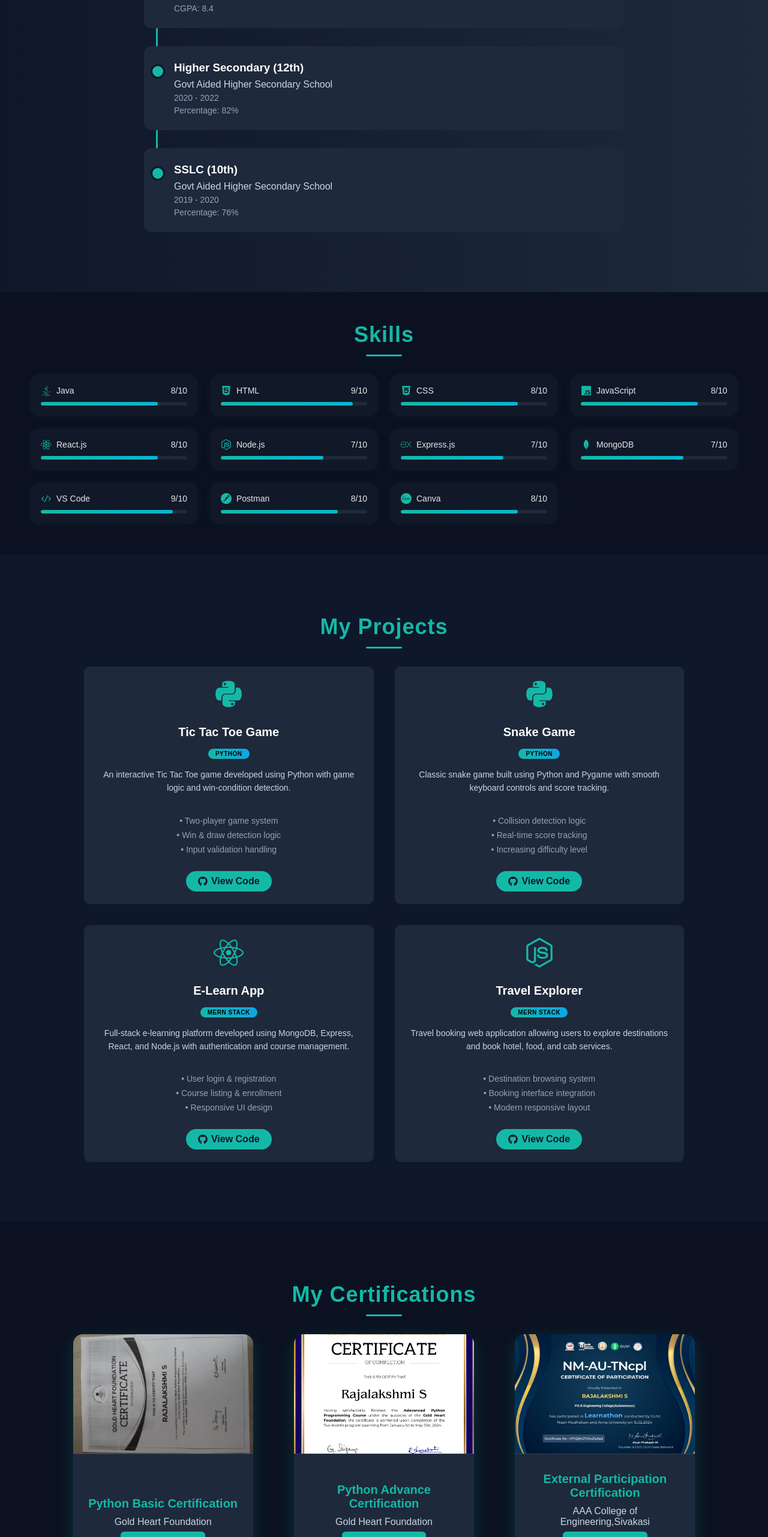
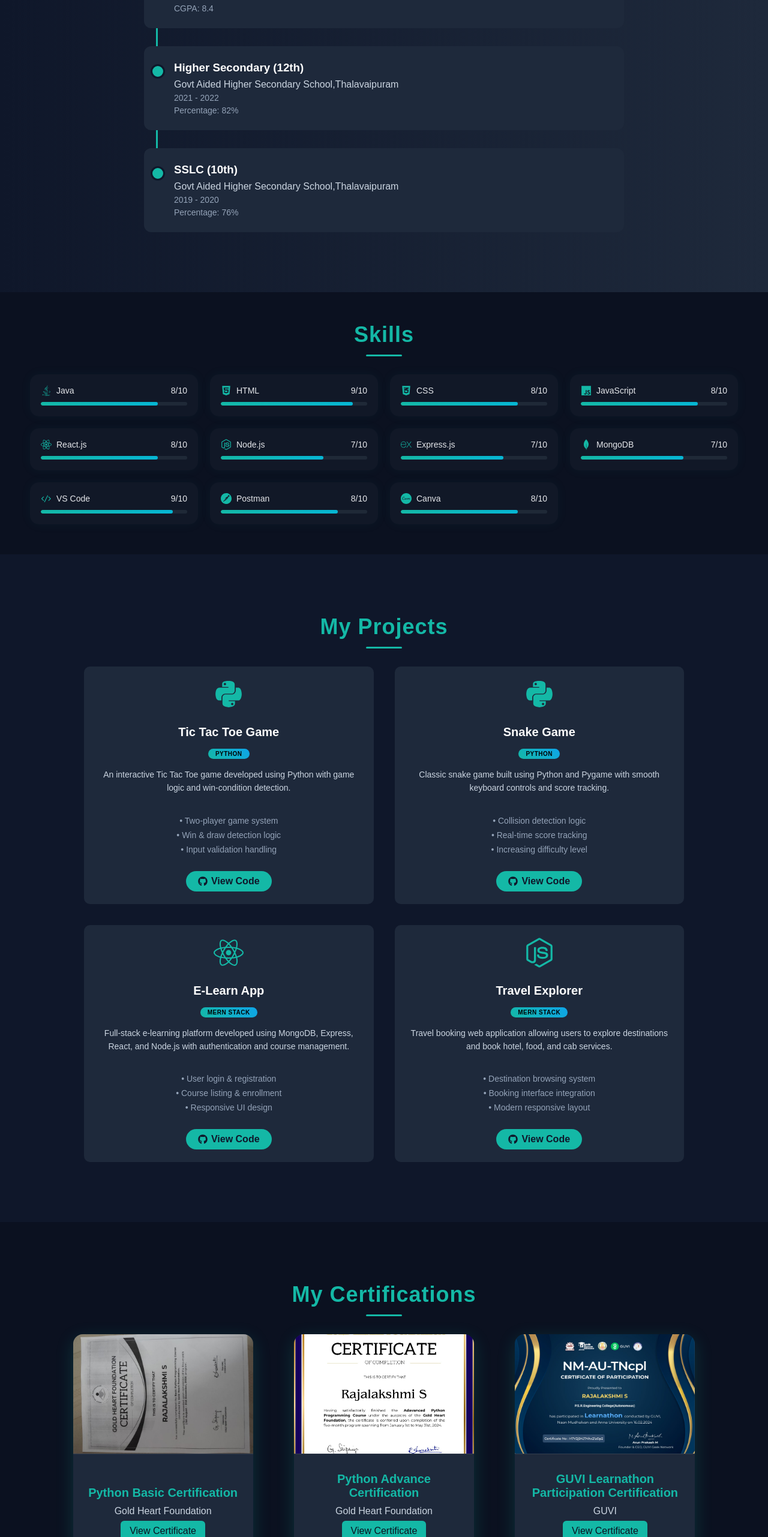
Before and after one commit to Developerraji/Portfolio, a React (Vite) app: page / in a window 1280 px wide. Shown: the part 1604-4166 px from the top of the page at 60% size. Built offline with nearby package versions, Linux system fonts and the light colour scheme.

Commit message:
fix: updated changes

```diff
--- a/src/Components/Certificates.jsx
+++ b/src/Components/Certificates.jsx
@@ -21,14 +21,14 @@ const Certificates = () => {
       issuer: "Gold Heart Foundation"
     },
     {
-      title: "External Participation Certification",
+      title: "GUVI Learnathon Participation Certification",
       image: reactCert,
-      issuer: "AAA College of Engineering,Sivakasi"
+      issuer: "GUVI"
     },
     {
-      title: "GUVI Learnathon Participation Certification",
+      title: "External Participation Certification",
       image: jsCert,
-      issuer: "GUVI"
+      issuer:"Kalasalingam University,Krishnankovil"
     },
     {
       title: "Internship Certification",
--- a/src/Components/Education.jsx
+++ b/src/Components/Education.jsx
@@ -17,14 +17,14 @@ function Education() {
 
         <div className="education-card">
           <h3>Higher Secondary (12th)</h3>
-          <p className="edu-institution">Govt Aided Higher Secondary School</p>
-          <p className="edu-year">2020 - 2022</p>
+          <p className="edu-institution">Govt Aided Higher Secondary School,Thalavaipuram</p>
+          <p className="edu-year">2021 - 2022</p>
           <p className="edu-score">Percentage: 82%</p>
         </div>
 
         <div className="education-card">
           <h3>SSLC (10th)</h3>
-          <p className="edu-institution">Govt Aided Higher Secondary School</p>
+          <p className="edu-institution">Govt Aided Higher Secondary School,Thalavaipuram</p>
           <p className="edu-year">2019 - 2020</p>
           <p className="edu-score">Percentage: 76%</p>
         </div>
--- a/src/Components/Footer.jsx
+++ b/src/Components/Footer.jsx
@@ -36,7 +36,7 @@ const Footer = () => {
 
 
       <div className="footer-bottom">
-        <p>&copy; {new Date().getFullYear()} Rajalakshmi S. All rights reserved.</p>
+        <p>&copy; {new Date().getFullYear()} Rajalakshmi S</p>
       </div>
     </footer>
   );
```
